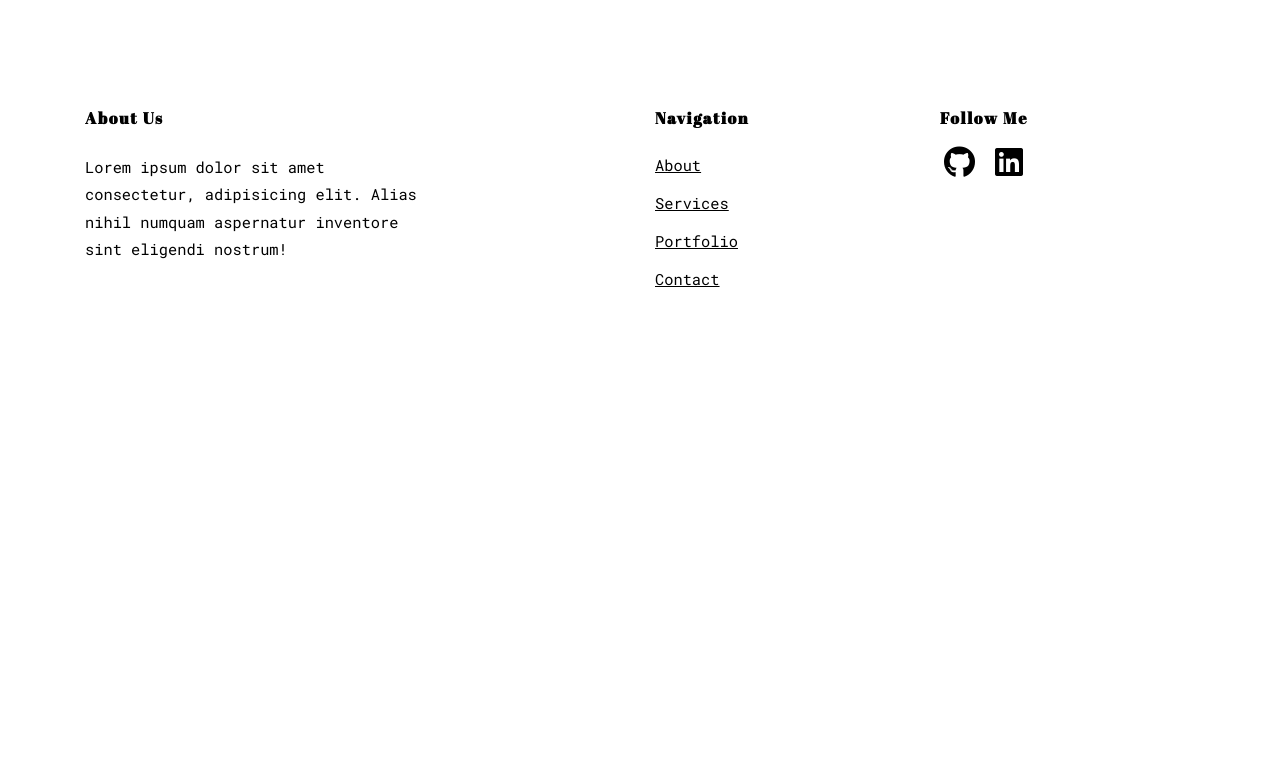
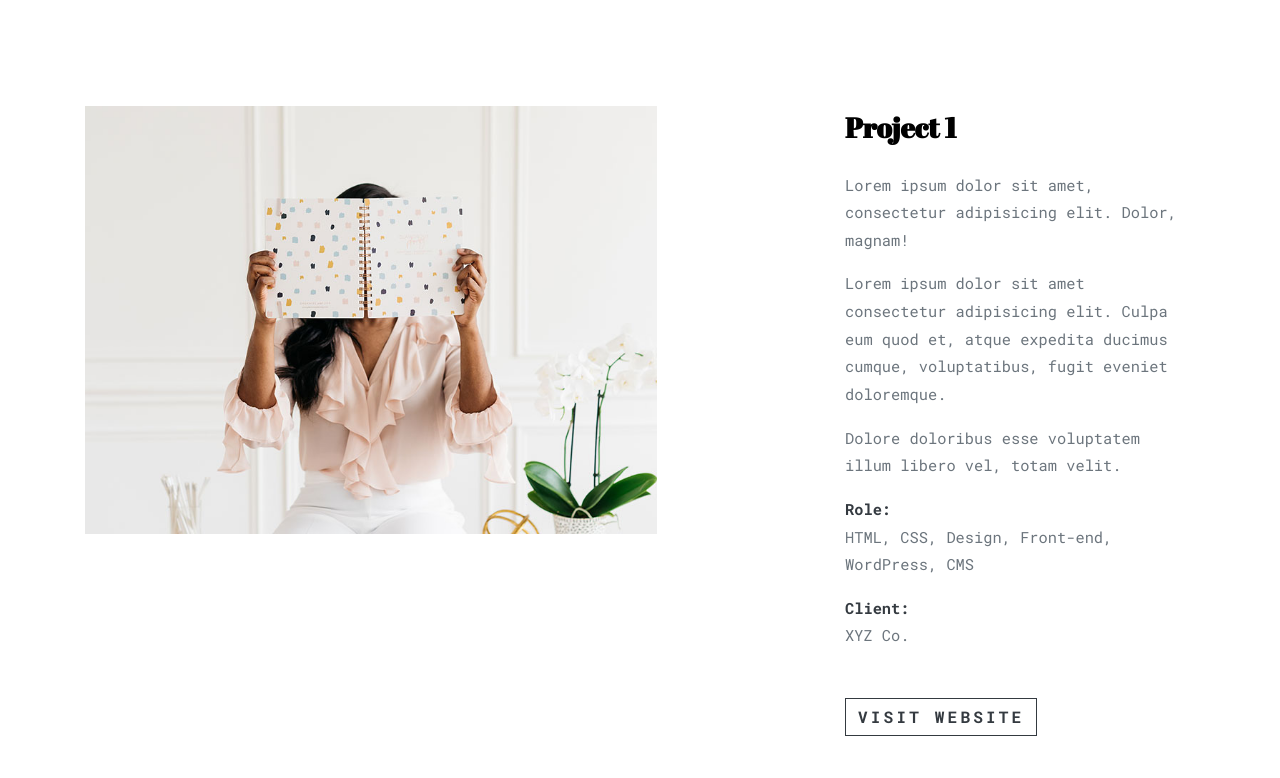
Before and after one commit to denise-n/innova-remake, a React (Create React App) app: page /portfolio/project1 in a window 1280 px wide. Shown: the part 802-1580 px from the top of the page. Before the commit the page ends 1286 px from the top, so only its background shows below. Built offline with nearby package versions, Linux system fonts and the light colour scheme.

Commit message:
ProjectPage details

```diff
--- a/src/FormSection.js
+++ b/src/FormSection.js
@@ -11,21 +11,21 @@ class FormSection extends Component {
                             <div className="row justify-content-center">
                                 <div className="col-lg-4" data-aos="fade-up" data-aos-delay="">
                                     <p className="d-flex justify-content-center">
-                                        <i class="fas fa-map-marker-alt"></i>
+                                        <i className="fas fa-map-marker-alt"></i>
                                         <span>34 Street Name, City Name Here, United States</span>
                                     </p>
                                 </div>
 
                                 <div className="col-lg-4" data-aos="fade-up" data-aos-delay="100">
                                     <p className="d-flex justify-content-center">
-                                        <i class="fas fa-phone-alt"></i>
+                                        <i className="fas fa-phone-alt"></i>
                                         <span>+1 242 4942 290</span>
                                     </p>
                                 </div>
 
                                 <div className="col-lg-4" data-aos="fade-up" data-aos-delay="200">
                                     <p className="d-flex justify-content-center">
-                                        <i class="fas fa-envelope"></i>
+                                        <i className="fas fa-envelope"></i>
                                         <span>info@yourdomain.com</span>
                                     </p>
                                 </div>
@@ -39,12 +39,12 @@ class FormSection extends Component {
                             <form action="#" method="post">
                                 <div className="row">
                                     <div className="col-md-6 form-group">
-                                        <label for="name">Name</label>
+                                        <label htmlfor="name">Name</label>
                                         <input type="text" id="name" className="form-control "/>
                                     </div>
 
                                     <div className="col-md-6 form-group">
-                                        <label for="phone">Phone</label>
+                                        <label htmlfor="phone">Phone</label>
                                         <input type="text" id="phone" className="form-control "/>
                                     </div>
 
@@ -57,13 +57,13 @@ class FormSection extends Component {
 
                                 <div className="row">
                                 <div className="col-md-12 form-group">
-                                    <label for="email">Email</label>
+                                    <label htmlfor="email">Email</label>
                                     <input type="email" id="email" className="form-control "/>
                                 </div>
                                 </div>
                                 <div className="row">
                                 <div className="col-md-12 form-group">
-                                    <label for="message">Write Message</label>
+                                    <label htmlfor="message">Write Message</label>
                                     <textarea name="message" id="message" className="form-control " cols="30" rows="8"></textarea>
                                 </div>
                                 </div>
--- a/src/LeadershipSection.js
+++ b/src/LeadershipSection.js
@@ -22,7 +22,7 @@ class LeadershipSection extends Component {
                                     <img src={person1} alt="Image Placeholder" className="img-fluid"/>
                                 </a>
                                 <div className="media-body">
-                                    <h3 className="mt-0 text-black">Mellisa Howard</h3>
+                                    <h3 className="mt-0">Mellisa Howard</h3>
                                     <p>Lorem ipsum dolor sit amet consectetur adipisicing elit. Quibusdam minus repudiandae amet.</p>
                                 </div>
                             </div>
@@ -34,7 +34,7 @@ class LeadershipSection extends Component {
                                     <img src={person2} alt="Image Placeholder" className="img-fluid"/>
                                 </a>
                                 <div className="media-body">
-                                    <h3 className="mt-0 text-black">Mike Richardson</h3>
+                                    <h3 className="mt-0">Mike Richardson</h3>
                                     <p>Lorem ipsum dolor sit amet consectetur adipisicing elit. Quibusdam minus repudiandae amet.</p>
                                 </div>
                             </div>
@@ -46,7 +46,7 @@ class LeadershipSection extends Component {
                                     <img src={person1} alt="Image Placeholder" className="img-fluid"/>
                                 </a>
                                 <div className="media-body">
-                                    <h3 className="mt-0 text-black">Laura Smith</h3>
+                                    <h3 className="mt-0">Laura Smith</h3>
                                     <p>Lorem ipsum dolor sit amet consectetur adipisicing elit. Quibusdam minus repudiandae amet.</p>
                                 </div>
                             </div>
--- a/src/Navbar.js
+++ b/src/Navbar.js
@@ -22,12 +22,12 @@ class Navbar extends Component {
                     <div className="collapse navbar-collapse" id="navbarSupportedContent">
                         <ul className="navbar-nav pl-md-5 ml-auto">
                             <li className="nav-item">
-                                <NavLink to='/' className="nav-link">Home</NavLink>
+                                <NavLink exact to='/' className="nav-link">Home</NavLink>
                             </li>
                             <li className="nav-item">
                                 <NavLink to="/about" className="nav-link">About</NavLink>
                             </li>
-                            <li className="nav-item dropdown">
+                            <li className="nav-item">
                                 <NavLink to="/services" className="nav-link">Services</NavLink>
                             </li>
                             <li className="nav-item">
--- a/src/Pages/ProjectPage.js
+++ b/src/Pages/ProjectPage.js
@@ -1,18 +1,19 @@
 import React, { Component } from 'react'
 import Pagefront from '../Pagefront'
+import ProjectDetailsComponent from '../ProjectDetailsComponent'
+import Testimonials from '../Testimonials'
 
 class ProjectPage extends Component {
     render() {
         const { projects } = this.props
         let projectName = this.props.match.params.project
         let currentProject = projects.find(p => p.name === projectName)
-        console.log(currentProject)
-
 
         return (
             <div className="ProjectPage">
                 <Pagefront title={currentProject.title}/>
-
+                <ProjectDetailsComponent project={currentProject}/>
+                <Testimonials />
             </div>
         )
     }
--- /dev/null
+++ b/src/ProjectDetailsComponent.js
@@ -0,0 +1,43 @@
+import React, { Component } from 'react'
+import { projects } from './ProjectsData'
+
+export class ProjectDetailsComponent extends Component {
+    render() {
+        const { project } = this.props
+        return (
+            <section className="section">
+                <div className="container">
+                    <div className="row mb-5">
+
+                        <div className="col-lg-7">
+                            <img src={project.imgSrc} alt="Image" className="img-fluid"/>
+                        </div>
+
+                        <div className="col-lg-4 ml-auto">
+                            <div className="">
+                                <h3 className="mb-4">{project.title}</h3>
+                                <p>Lorem ipsum dolor sit amet, consectetur adipisicing elit. Dolor, magnam!</p>
+                                <p>Lorem ipsum dolor sit amet consectetur adipisicing elit. Culpa eum quod et, atque expedita ducimus cumque, voluptatibus, fugit eveniet doloremque.</p>
+                                <p>Dolore doloribus esse voluptatem illum libero vel, totam velit.</p>
+                                <ul className="list-unstyled mb-5">
+                                <li className="mb-3">
+                                    <strong className="d-block text-dark">Role:</strong>
+                                    HTML, CSS, Design, Front-end, WordPress, CMS
+                                </li>
+                                <li>
+                                    <strong className="d-block text-dark">Client:</strong>
+                                    XYZ Co.
+                                </li>
+                                </ul>
+                                <p><a href="#" className="btn btn-outline-dark ">Visit Website</a></p>
+                            </div>
+                        </div>
+                    </div> {/* row */}
+
+                </div>
+            </section>
+        )
+    }
+}
+
+export default ProjectDetailsComponent
```
